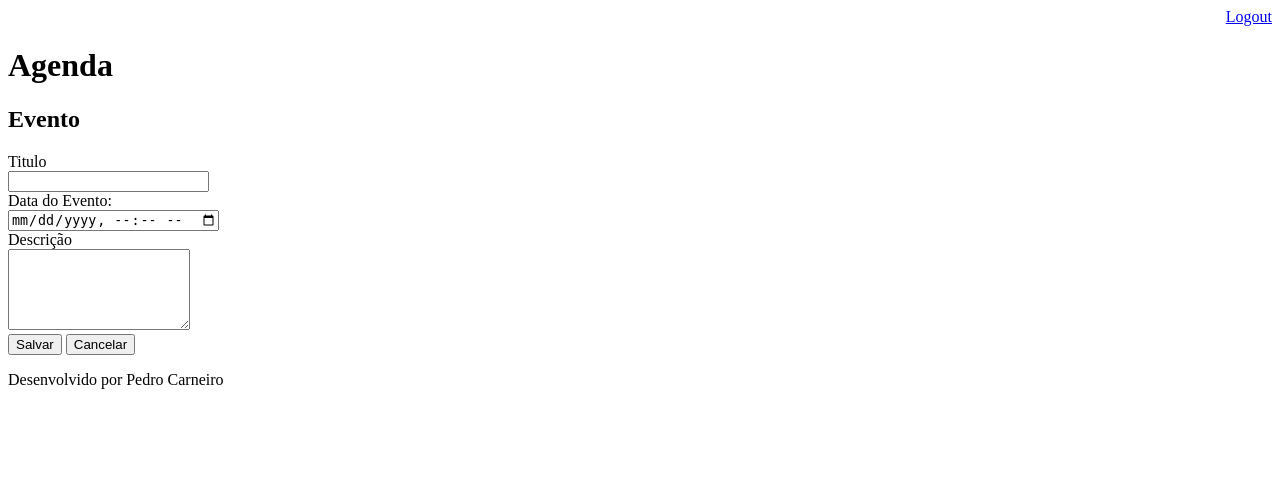
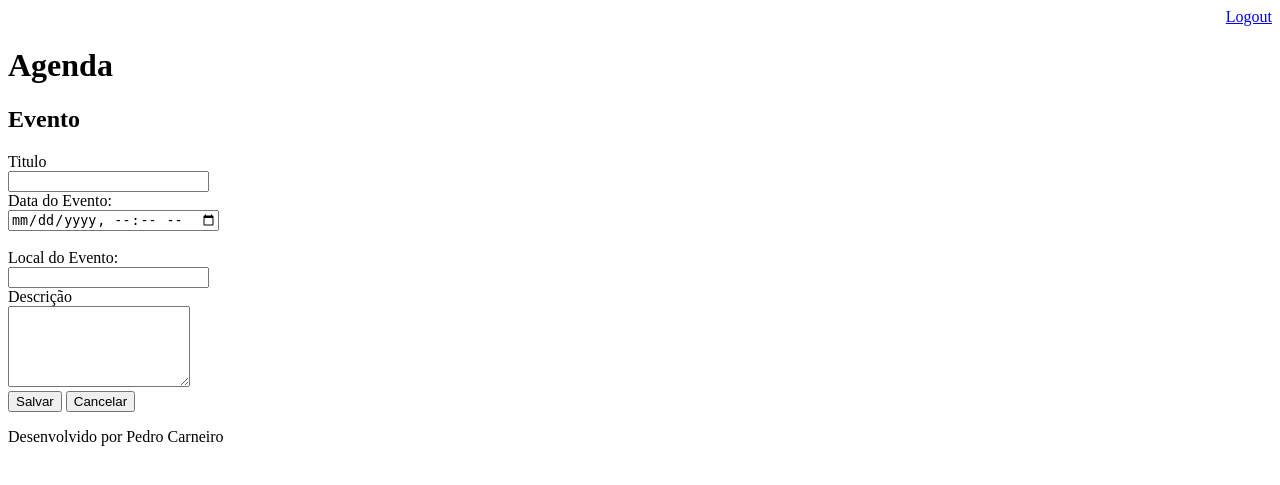
Before and after one commit to pedrocarneiro11/agenda_django, a Django app: page /agenda/evento in a window 1280 px wide. Shown: the top 485 px of the page. Run offline with Django 4.2, Linux system fonts and the light colour scheme; a user stored in the database is signed in.

Commit message:
IIncluindo a opcao de poder colocar um local para o evento

```diff
--- a/core/admin.py
+++ b/core/admin.py
@@ -6,7 +6,7 @@ from core.models import Evento
 # Register your models here.
 
 class EventoAdmin(admin.ModelAdmin):
-    list_display = ('titulo', 'data_evento', 'data_criacao')
+    list_display = ('titulo', 'data_evento', 'data_criacao', 'local')
     list_filter = ('titulo', 'data_evento')
 
 
--- a/core/models.py
+++ b/core/models.py
@@ -8,6 +8,7 @@ class Evento(models.Model):
     titulo = models.CharField(max_length=100)
     descricao = models.TextField(blank=True, null=True)
     data_evento = models.DateTimeField(verbose_name='Data do evento')
+    local = models.CharField(max_length=40, blank=True, null=True)
     data_criacao = models.DateTimeField(auto_now=True)
     usuario = models.ForeignKey(User, on_delete=models.CASCADE)
 
--- a/core/views.py
+++ b/core/views.py
@@ -52,9 +52,11 @@ def submit_evento(request):
         titulo = request.POST.get('titulo')
         data_evento = request.POST.get('data_evento')
         descricao = request.POST.get('descricao')
+        local = request.POST.get('local')
         usuario = request.user
         Evento.objects.create(titulo=titulo,
                               data_evento=data_evento,
+                              local=local,
                               descricao=descricao,
                               usuario=usuario)
     return redirect('/')
--- a/templates/agenda.html
+++ b/templates/agenda.html
@@ -6,7 +6,7 @@
 
     <ul style="font-size:18px">
     {% for evento in eventos %}
-        <li>{{ evento.titulo }} - {{ evento.get_data_evento }}</li>
+        <li>{{ evento.titulo }} - {{ evento.local}} - {{ evento.get_data_evento }}</li>
     {% endfor %}
     </ul>
 {% endblock %}
--- a/templates/evento.html
+++ b/templates/evento.html
@@ -12,6 +12,10 @@
     <label>Data do Evento:</label>
     <br>
     <input type="datetime-local" name="data_evento">
+    <br><br>
+    <label>Local do Evento:</label>
+    <br>
+    <input type="text" name="local" size="22">
     <br>
     <label>Descrição</label>
     <br>
```
Also changed, not shown: core/migrations/0001_initial.py, db.sqlite3.
